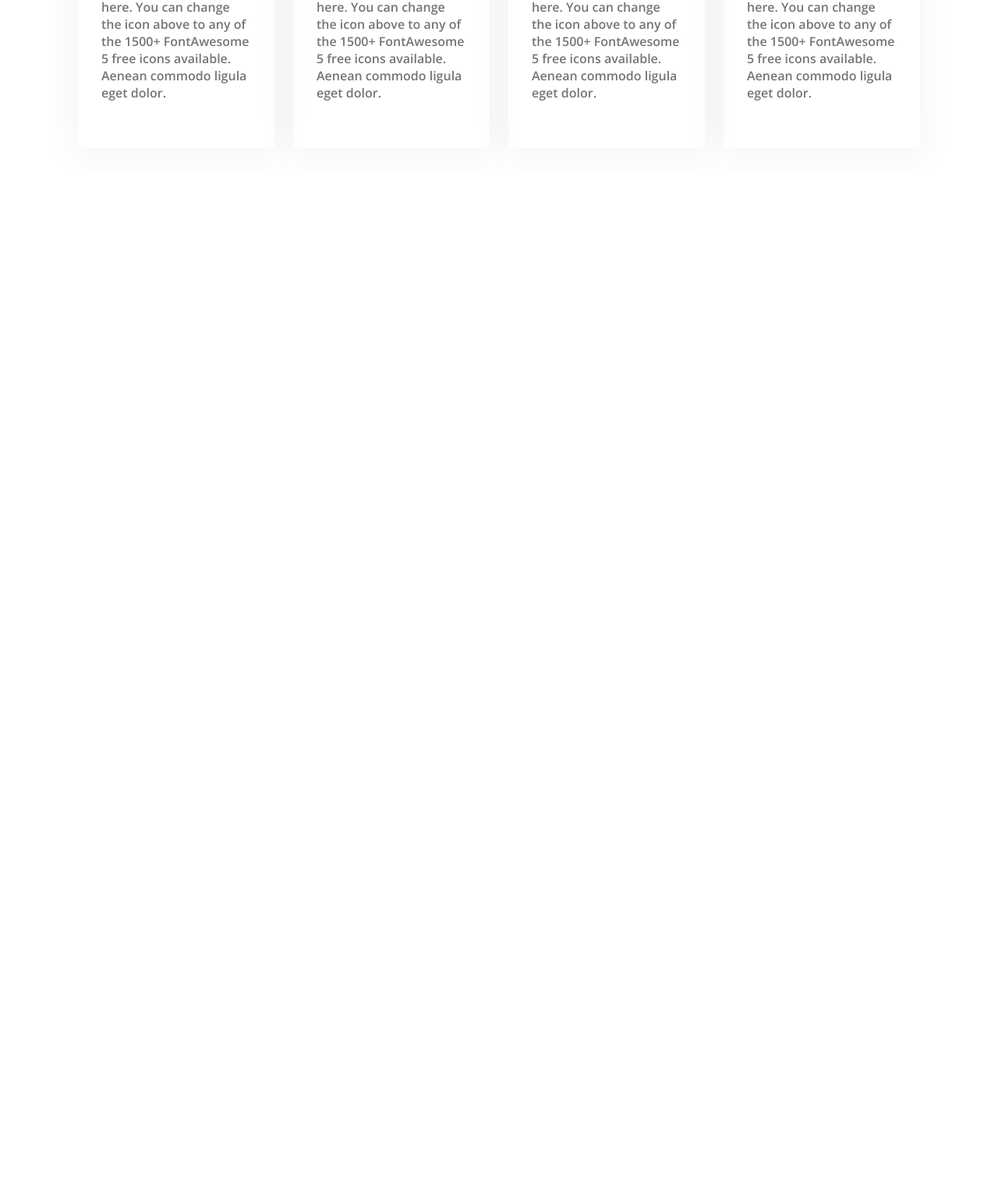
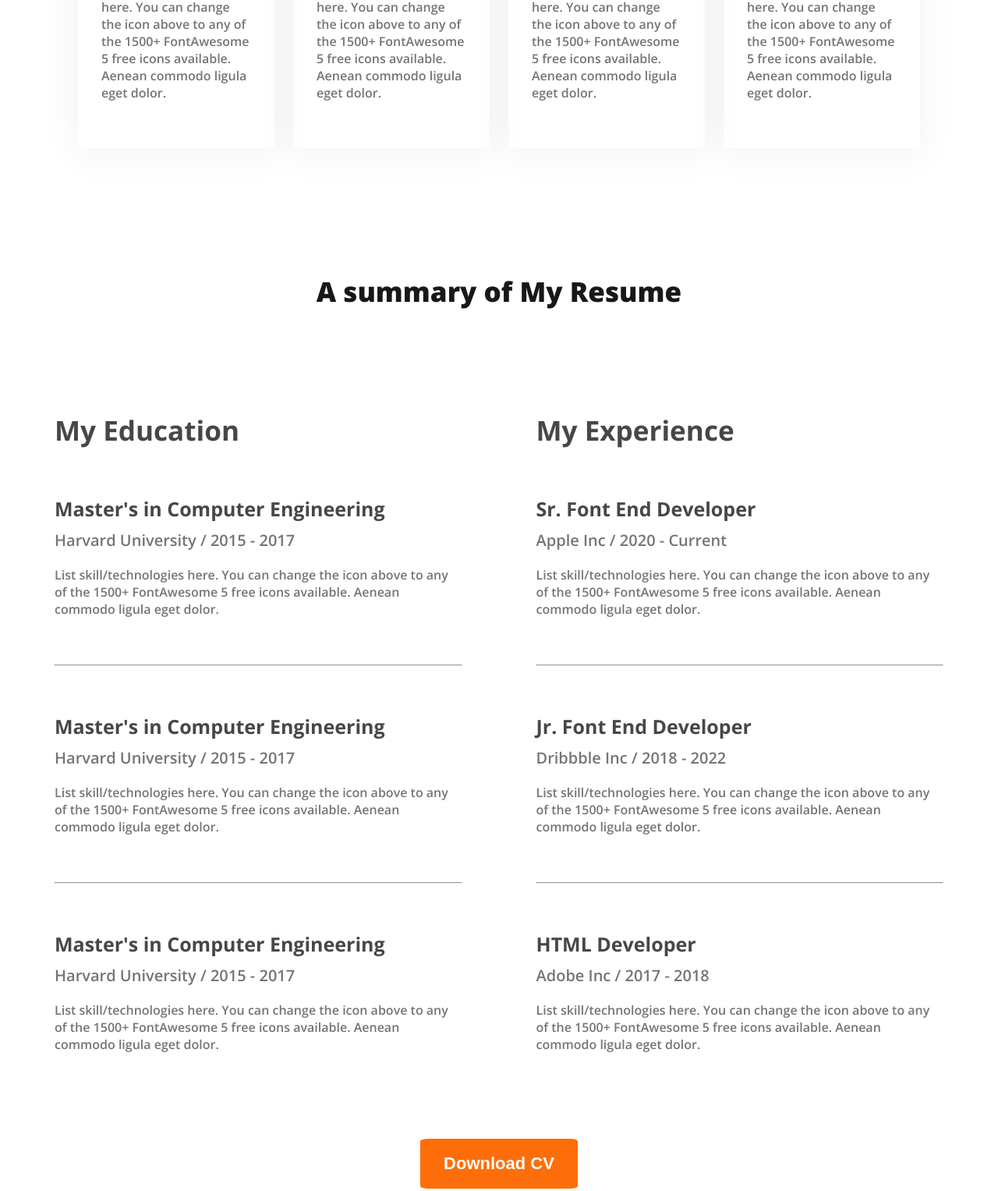
Before and after one commit to sadi-07/web-dev-portfolio, a plain HTML site: page index.html in a window 1280 px wide. Shown: the part 2057-3584 px from the top of the page at 78% size. Before the commit the page ends 2277 px from the top, so only its background shows below. Drawn offline with nearby package versions, Linux system fonts and the light colour scheme.

Commit message:
Resume added

```diff
--- a/index.html
+++ b/index.html
@@ -87,6 +87,61 @@
                 </div>
             </div>
         </div>
+
+        <div class="resume-section">
+            <h2 class="section-title">A summary of My Resume</h2>
+            <div class="resume">
+                <div class="education">
+                    <div class="edu-title"><h3>My Education</h3></div>
+                    <div class="edu-description">
+                        <h4>Master's in Computer Engineering</h4>
+                        <h5>Harvard University / 2015 - 2017</h5>
+                        <p>List skill/technologies here. You can change the icon above
+                        to any of the 1500+ FontAwesome 5 free icons available. Aenean commodo ligula eget dolor.</p>
+                    </div>
+                    <hr>
+                    <div class="edu-description">
+                        <h4>Master's in Computer Engineering</h4>
+                        <h5>Harvard University / 2015 - 2017</h5>
+                        <p>List skill/technologies here. You can change the icon above
+                        to any of the 1500+ FontAwesome 5 free icons available. Aenean commodo ligula eget dolor.</p>
+                    </div>
+                    <hr>
+                    <div class="edu-description">
+                        <h4>Master's in Computer Engineering</h4>
+                        <h5>Harvard University / 2015 - 2017</h5>
+                        <p>List skill/technologies here. You can change the icon above
+                        to any of the 1500+ FontAwesome 5 free icons available. Aenean commodo ligula eget dolor.</p>
+                    </div>
+                </div>
+                <div class="experience">
+                    <div class="exp-title"><h3>My Experience</h3></div>
+                    <div class="exp-description">
+                        <h4>Sr. Font End Developer</h4>
+                        <h5>Apple Inc / 2020 - Current</h5>
+                        <p>List skill/technologies here. You can change the icon above
+                        to any of the 1500+ FontAwesome 5 free icons available. Aenean commodo ligula eget dolor.</p>
+                    </div>
+                    <hr>
+                    <div class="exp-description">
+                        <h4>Jr. Font End Developer</h4>
+                        <h5>Dribbble Inc / 2018 - 2022</h5>
+                        <p>List skill/technologies here. You can change the icon above
+                        to any of the 1500+ FontAwesome 5 free icons available. Aenean commodo ligula eget dolor.</p>
+                    </div>
+                    <hr>
+                    <div class="exp-description">
+                        <h4>HTML Developer</h4>
+                        <h5>Adobe Inc / 2017 - 2018</h5>
+                        <p>List skill/technologies here. You can change the icon above
+                        to any of the 1500+ FontAwesome 5 free icons available. Aenean commodo ligula eget dolor.</p>
+                    </div>
+                </div>
+            </div>
+            <div class="btn">
+                <button class="btn-primary">Download CV</button>
+            </div>
+        </div>
     </main>
 
     <footer></footer>
--- a/style.css
+++ b/style.css
@@ -172,3 +172,74 @@ main{
     font-size: 16px;
     color: #757575;
 }
+
+/* Resume Sectio */
+
+.resume-section{
+    margin: 130px 0px;
+}
+.resume{
+    display: flex;
+    align-items: center;
+    gap: 95px;
+    margin-top: 130px;
+}
+.education{}
+.edu-title{
+    font-weight: 700;
+    font-size: 30px;
+    color: #474747;
+    margin-bottom: 30px;
+}
+.edu-description{
+    margin: 60px 0px;
+}
+.edu-description h4{
+    font-weight: 700;
+    font-size: 25px;
+    color: #474747;
+    margin-bottom: 10px;
+}
+.edu-description h5{
+    font-weight: 600;
+    font-size: 20px;
+    color: #757575;
+    margin-bottom: 20px;
+}
+.edu-description p{
+    font-weight: 600;
+    font-size: 16px;
+    color: #757575;
+}
+
+.experience{}
+.exp-title{
+    font-weight: 700;
+    font-size: 30px;
+    color: #474747;
+    margin-bottom: 30px;
+}
+.exp-description{
+    margin: 60px 0px;
+}
+.exp-description h4{
+    font-weight: 700;
+    font-size: 25px;
+    color: #474747;
+    margin-bottom: 10px;
+}
+.exp-description h5{
+    font-weight: 600;
+    font-size: 20px;
+    color: #757575;
+    margin-bottom: 20px;
+}
+.exp-description p{
+    font-weight: 600;
+    font-size: 16px;
+    color: #757575;
+}
+.resume-section .btn{
+    text-align: center;
+    margin-top: 50px;
+}
```
